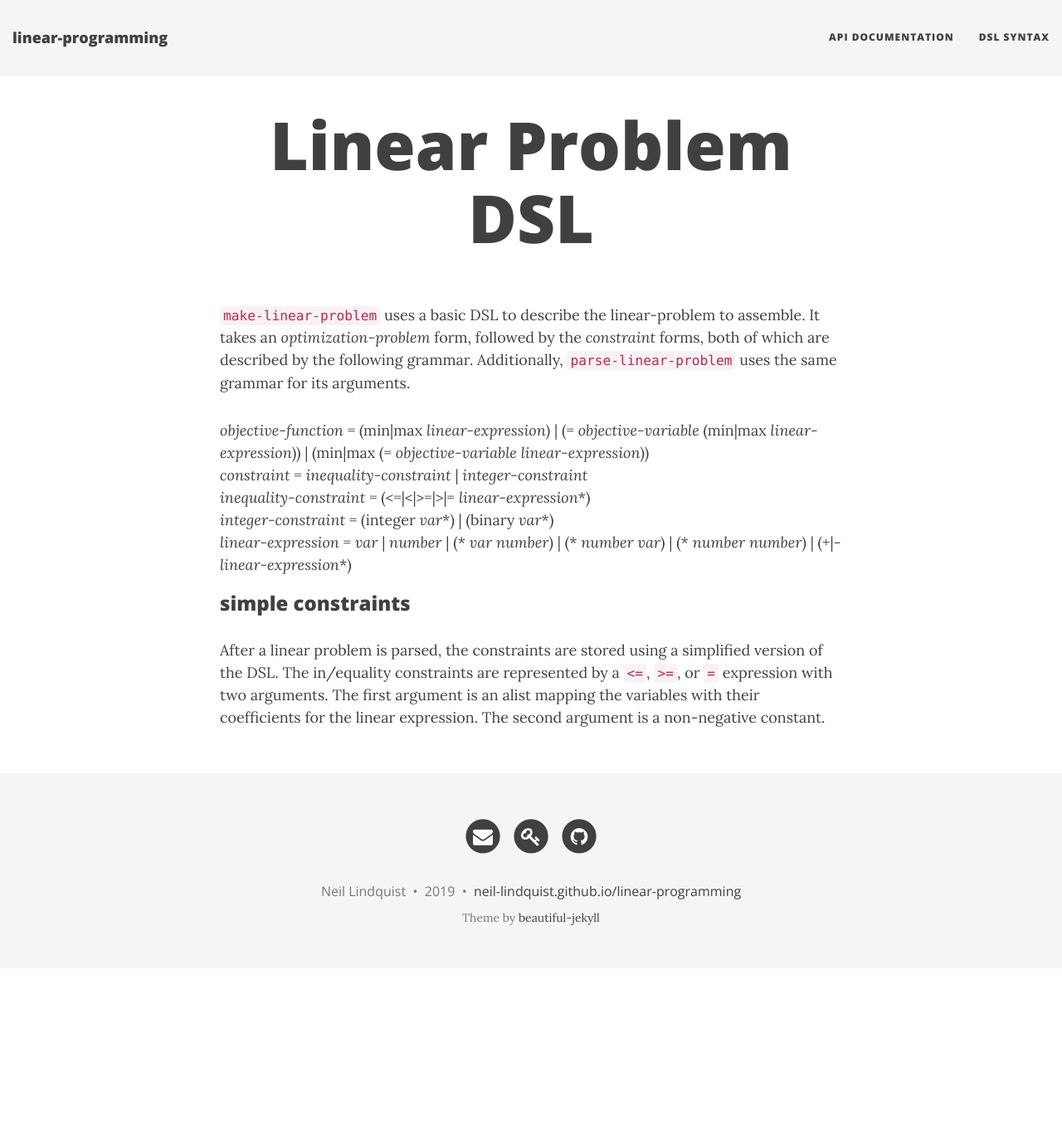
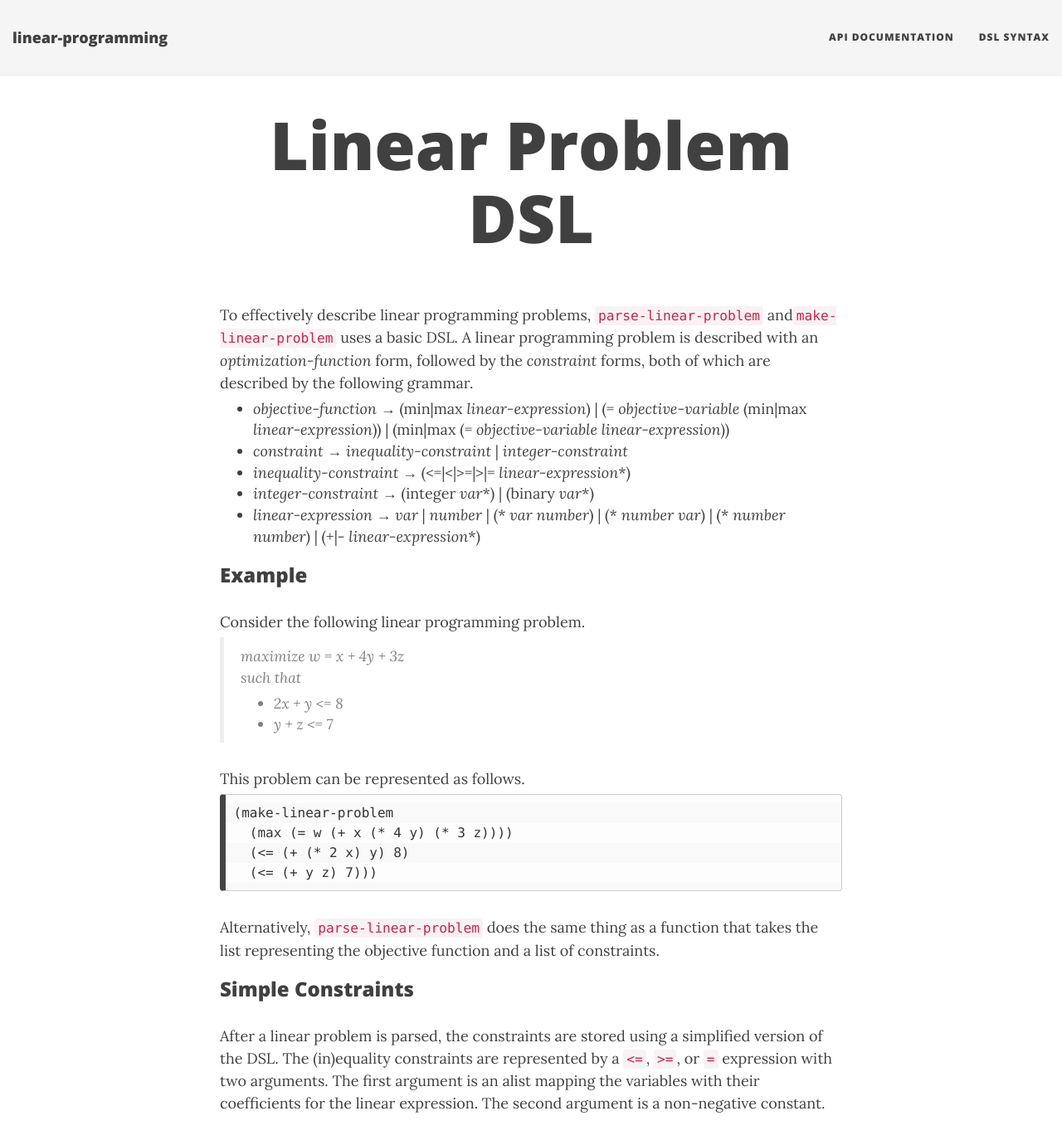
Before and after one commit to neil-lindquist/linear-programming, a Jekyll site: the page built from docs/linear-problem-syntax.md, in a window 1280 px wide and 1400 px high. Shown: the top 1380 px of the window at 83% size. Built offline with Jekyll 4.4.1, drawn with Linux system fonts in a browser that asks for light colours; a style sheet for code colours, icons or effects is not loaded.

Commit message:
Improve linear problem DSL documentation

````diff
--- a/docs/linear-problem-syntax.md
+++ b/docs/linear-problem-syntax.md
@@ -4,18 +4,35 @@ title: Linear Problem DSL
 meta-description: The specification of the Linear Programming Problem DSL
 ---
 
-`make-linear-problem` uses a basic DSL to describe the linear-problem to assemble.
-It takes an *optimization-problem* form, followed by the *constraint* forms, both of which are described by the following grammar.
-Additionally, `parse-linear-problem` uses the same grammar for its arguments.
+To effectively describe linear programming problems, `parse-linear-problem` and`make-linear-problem` uses a basic DSL.
+A linear programming problem is described with an *optimization-function* form, followed by the *constraint* forms, both of which are described by the following grammar.
 
-*objective-function* = (min\|max *linear-expression*) \| (= *objective-variable* (min\|max *linear-expression*)) \| (min\|max (= *objective-variable* *linear-expression*))
-*constraint* = *inequality-constraint* \| *integer-constraint*
-*inequality-constraint* = (<=\|<\|>=\|>\|= *linear-expression*\*)
-*integer-constraint* = (integer *var*\*) \| (binary *var*\*)
-*linear-expression* = *var* \| *number* \| (\* *var* *number*) \| (\* *number* *var*) \| (\* *number* *number*) \| (+\|- *linear-expression*\*)
++ *objective-function* &#x2192; (min\|max *linear-expression*) \| (= *objective-variable* (min\|max *linear-expression*)) \| (min\|max (= *objective-variable* *linear-expression*))
++ *constraint* &#x2192; *inequality-constraint* \| *integer-constraint*
++ *inequality-constraint* &#x2192; (<=\|<\|>=\|>\|= *linear-expression*\*)
++ *integer-constraint* &#x2192; (integer *var*\*) \| (binary *var*\*)
++ *linear-expression* &#x2192; *var* \| *number* \| (\* *var* *number*) \| (\* *number* *var*) \| (\* *number* *number*) \| (\+\|\- *linear-expression*\*)
 
-### simple constraints
+
+### Example
+Consider the following linear programming problem.
+> maximize  w = x + 4y + 3z
+> such that
+> * 2x + y <= 8
+> * y + z <= 7
+
+This problem can be represented as follows.
+```
+(make-linear-problem
+  (max (= w (+ x (* 4 y) (* 3 z))))
+  (<= (+ (* 2 x) y) 8)
+  (<= (+ y z) 7)))
+```
+Alternatively, `parse-linear-problem` does the same thing as a function that takes the list representing the objective function and a list of constraints.
+
+
+### Simple Constraints
 After a linear problem is parsed, the constraints are stored using a simplified version of the DSL.
-The in/equality constraints are represented by a `<=`, `>=`, or `=` expression with two arguments.
+The (in)equality constraints are represented by a `<=`, `>=`, or `=` expression with two arguments.
 The first argument is an alist mapping the variables with their coefficients for the linear expression.
 The second argument is a non-negative constant.
````
